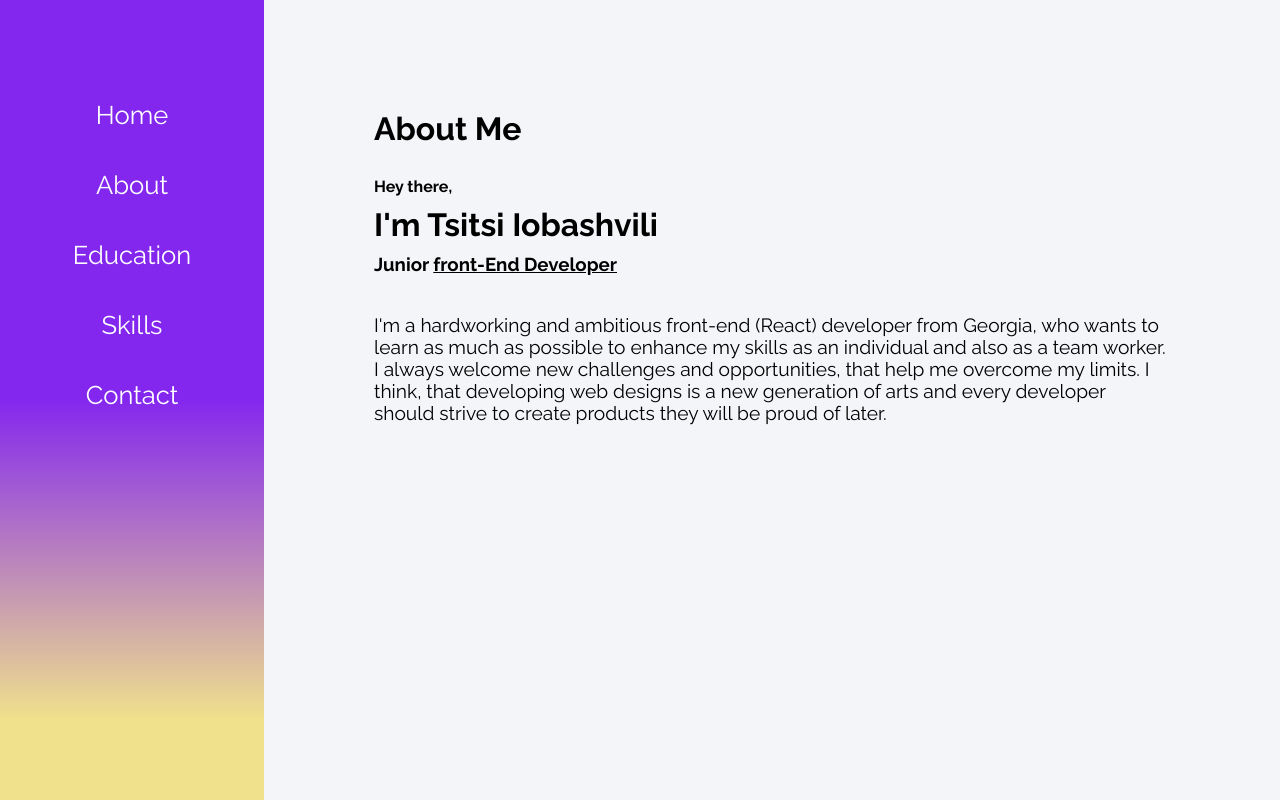
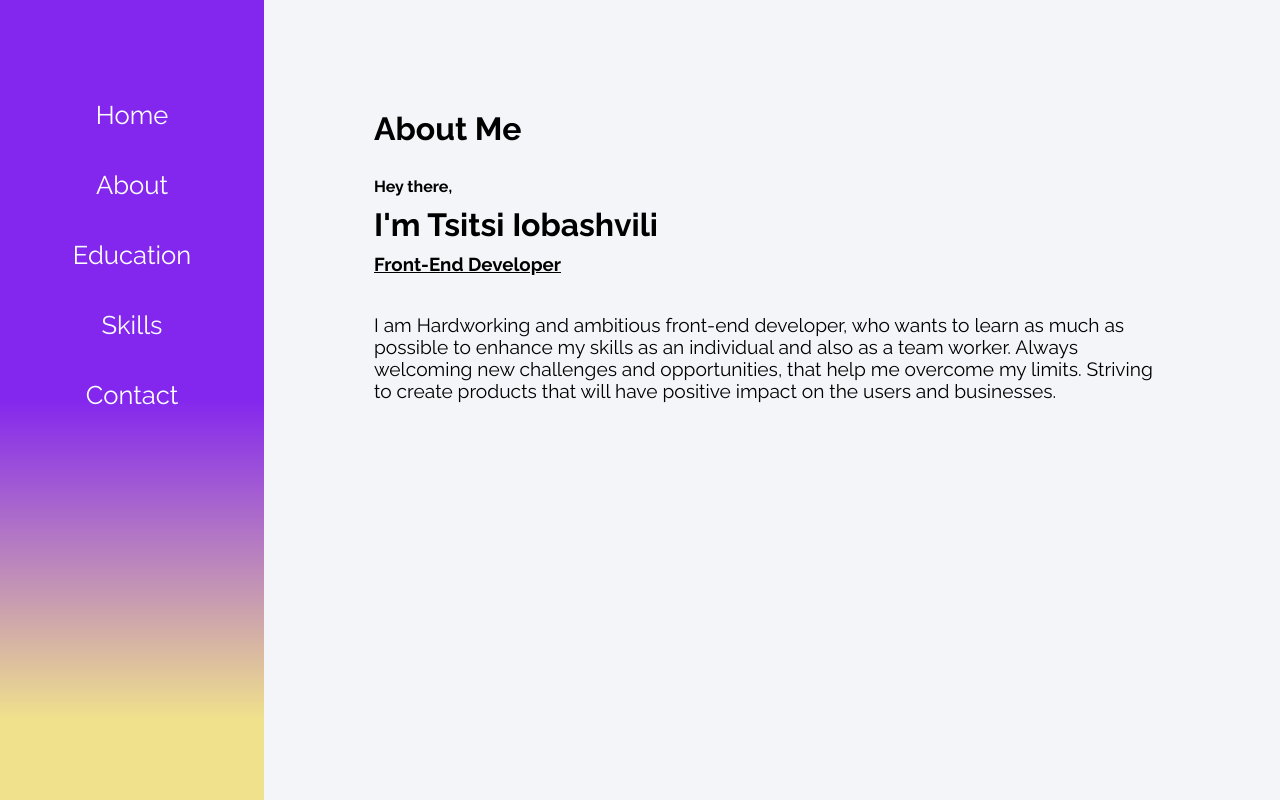
Before and after one commit to CiciIsOk/Portfolio, a React (Create React App) app: page /about in a window 1280 px wide. Built offline with nearby package versions, Linux system fonts and the light colour scheme.

Commit message:
Update About.js

```diff
--- a/src/contents/About.js
+++ b/src/contents/About.js
@@ -1,30 +1,28 @@
-import React, { Component } from "react";
+import React from "react";
 
-class About extends Component {
-  render() {
+const About = () => {
     return (
       <div className="condiv">
         <h1 className="subtopic">About Me</h1>
         <h4>Hey there,</h4>
         <h1>I'm Tsitsi Iobashvili</h1>
         <h3>
-          Junior <u>front-End Developer</u>
+          <u>Front-End Developer</u>
         </h3>
         <br></br>
         <p>
-          I'm a hardworking and ambitious front-end (React) developer from
-          Georgia, who wants to learn as much as possible to enhance my skills
-          as an individual and also as a team worker. I always welcome new
-          challenges and opportunities, that help me overcome my limits. I
-          think, that developing web designs is a new generation of arts and
-          every developer should strive to create products they will be proud of
-          later.
+            I am Hardworking and ambitious front-end developer,
+            who wants to learn as much as possible to enhance
+            my skills as an individual and also as a team worker.
+            Always welcoming new challenges and opportunities,
+            that help me overcome my limits. Striving to create
+            products that will have positive impact on the users
+            and businesses.
         </p>
 
 
       </div>
     );
-  }
 }
 
 export default About;
```
